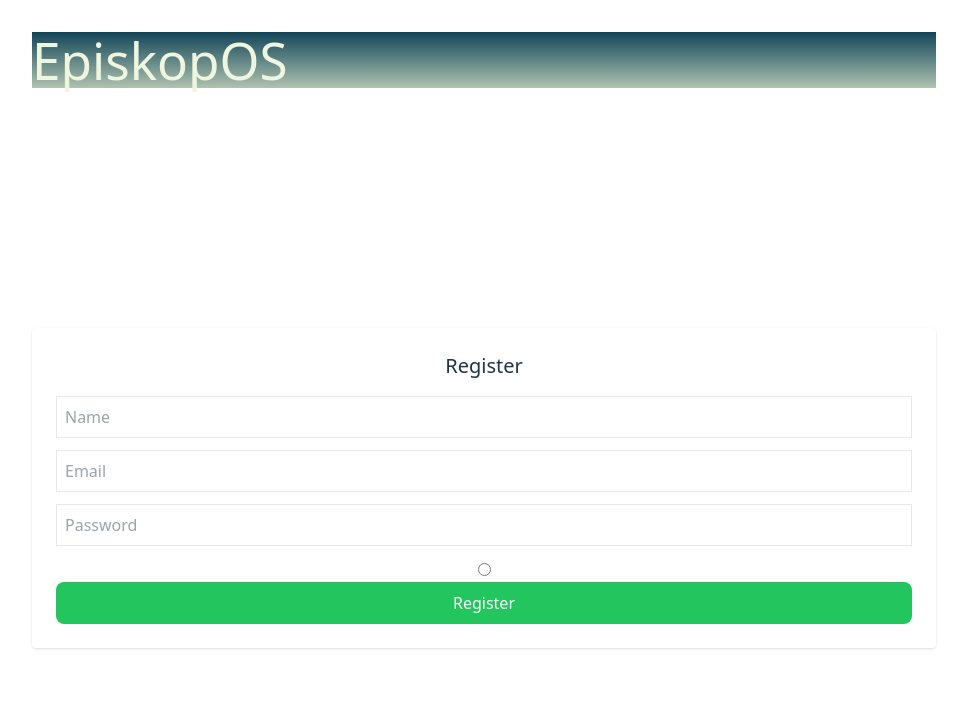
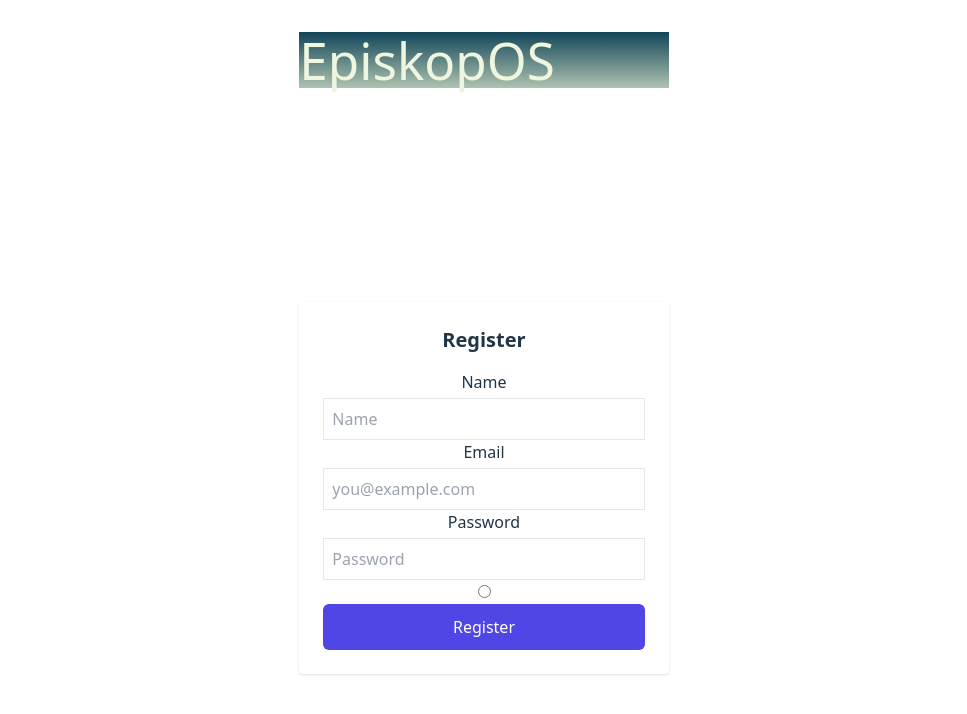
Before and after one commit to NduNdu21/EpiskopOS, a React (Vite) app in the folder frontend/: page /register in a window 1280 px wide. Shown: the top 714 px of the page, without its empty margins (156-1123 px from the left). Built offline with nearby package versions, Linux system fonts and the light colour scheme.

Commit message:
Update Register form for name and email fields

```diff
--- a/frontend/src/pages/Register.jsx
+++ b/frontend/src/pages/Register.jsx
@@ -4,40 +4,79 @@ import { useState } from "react";
 import { registerUser } from "../api";
 
 const Register = () => {
-  const [form, setForm] = useState({ email: "", password: "" });
+  const [form, setForm] = useState({ name: "", email: "", password: "", role: "user" });
+  const [loading, setLoading] = useState(false);
+  const [error, setError] = useState("");
 
   const handleChange = (e) => {
-    setForm({ ...form, [e.target.name]: e.target.value });
+    const { name, value } = e.target;
+    setForm((prev) => ({ ...prev, [name]: value }))
   };
 
   const handleSubmit = async (e) => {
     e.preventDefault();
+    setError("");
 
+
+    // Simple client-side checks
+    if (!form.email || !form.password || !form.name) {
+      setError("Please fill in name, email, and password.");
+      return;
+    }
+    if (!form.role) {
+      setError("Please select a role.");
+      return;
+    }
+
+
+    try {
+      setLoading(true);
       const data = await registerUser(form);
+      // Assuming API returns 201 + JSON of user or { message }
+      alert(data?.message || "Registered successfully.");
+      // optionally redirect here
+    } catch (err) {
+      setError(err?.message || "Registration failed.");
+    } finally {
+      setLoading(false);
+    }
 
-    alert(data.message);
   };
 
   return (
-    <div className="flex items-center justify-center h-screen">
-      <form onSubmit={handleSubmit} className="p-6 bg-white shadow rounded">
-        <h2 className="text-xl mb-4">Register</h2>
+    <div className="flex items-center justify-center min-h-screen">
+      <form onSubmit={handleSubmit} className="w-full max-w-md p-6 bg-white shadow rounded">
+        <h2 className="text-xl mb-4 font-semibold">Register</h2>
 
+        {/* Name */}
+        <div className="space-y-1">
+          <label htmlFor="name" >Name</label>
           <input
             name="name"
+            type="text"
+            value={form.name}
             placeholder="Name"
             onChange={handleChange}
             className="border p-2 mb-3 w-full"
           />
+        </div>
 
+        {/* Email */}
+        <div className="space-y-1">
+          <label htmlFor="email">Email</label>
           <input
             name="email"
             type="email"
-          placeholder="Email"
+            value={form.email}
+            placeholder="you@example.com"
             onChange={handleChange}
             className="border p-2 mb-3 w-full"
           />
+        </div>
 
+        {/* Password */}
+        <div className="space-y-1">
+          <label htmlFor="password">Password</label>
           <input
             name="password"
             type="password"
@@ -45,16 +84,32 @@ const Register = () => {
             onChange={handleChange}
             className="border p-2 mb-3 w-full"
           />
+        </div>
 
+        {/* Role */}
         <input
           name="role"
           type="radio"
           value="pastor"
         />
 
-        <button className="bg-green-500 text-white px-4 py-2 w-full">
-          Register
+
+        {/* Error display */}
+        {error && (
+          <p className="text-sm text-red-600 bg-red-50 border border-red-200 rounded p-2">
+            {error}
+          </p>
+        )}
+
+        {/* Submit button */}
+        <button
+          type="submit"
+          disabled={loading}
+          className="w-full rounded-md bg-indigo-600 text-white py-2.5 font-medium hover:bg-indigo-700 disabled:opacity-60"
+        >
+          {loading ? "Registering..." : "Register"}
         </button>
+
       </form>
     </div>
   );
```
Lines whose indentation alone changed are shown as unchanged.
